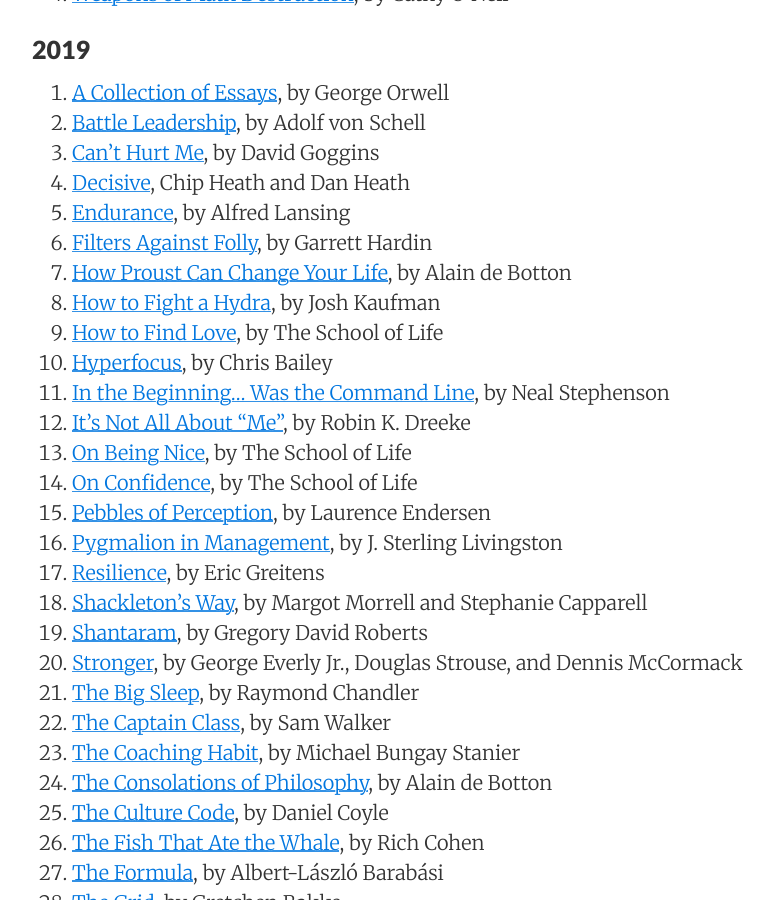
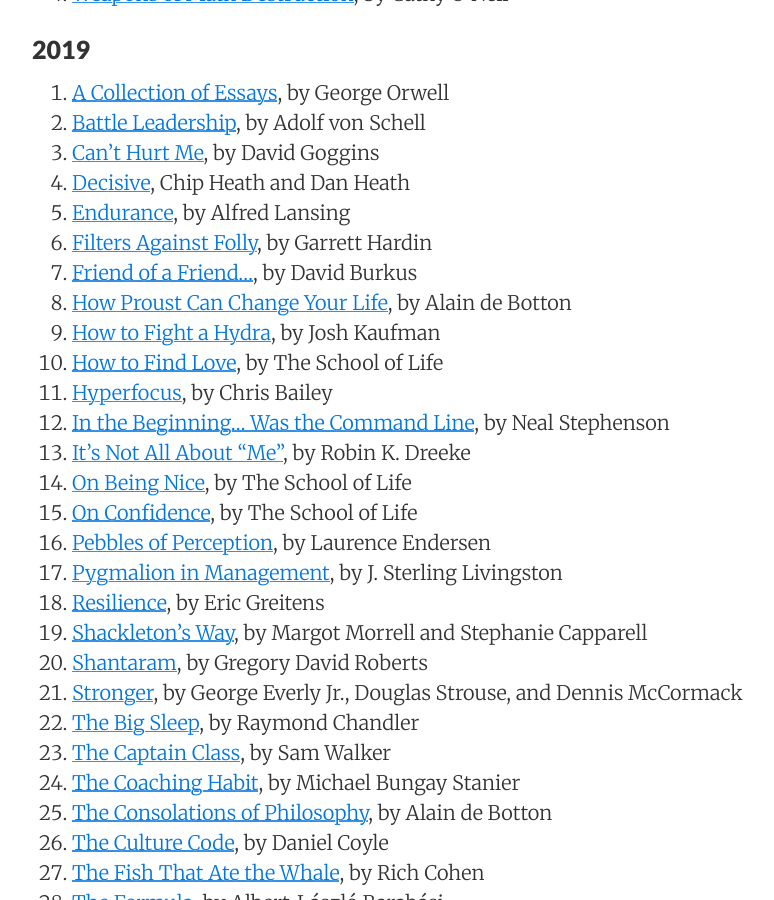
Before and after one commit to sewardlee337/sewardlee337.github.io, a Jekyll site: the page built from readinglist.md, in a window 1280 px wide and 900 px high, scrolled down 530 px. Shown: the whole window, without its empty margins (188-962 px from the left). Built offline with Jekyll 4.4.1, drawn with Linux system fonts in a browser that asks for light colours; nearby versions of some CDN libraries.

Commit message:
Update reading list

```diff
--- a/readinglist.md
+++ b/readinglist.md
@@ -26,6 +26,7 @@ _"My alma mater was books, a good library... I could spend the rest of my life r
 1. [Decisive](https://amzn.to/32NWkXU), Chip Heath and Dan Heath
 1. [Endurance](https://amzn.to/2HaWXT1), by Alfred Lansing
 1. [Filters Against Folly](https://amzn.to/2uA3Aqs), by Garrett Hardin
+1. [Friend of a Friend...](https://amzn.to/2ZA0S5e), by David Burkus
 1. [How Proust Can Change Your Life](https://amzn.to/2NDdG2l), by Alain de Botton
 1. [How to Fight a Hydra](https://amzn.to/2FNFFKs), by Josh Kaufman
 1. [How to Find Love](https://amzn.to/30wfsZo), by The School of Life
```
